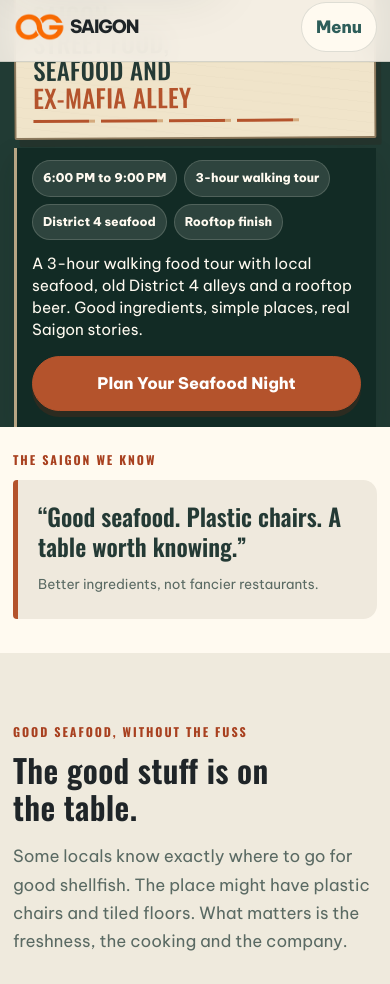
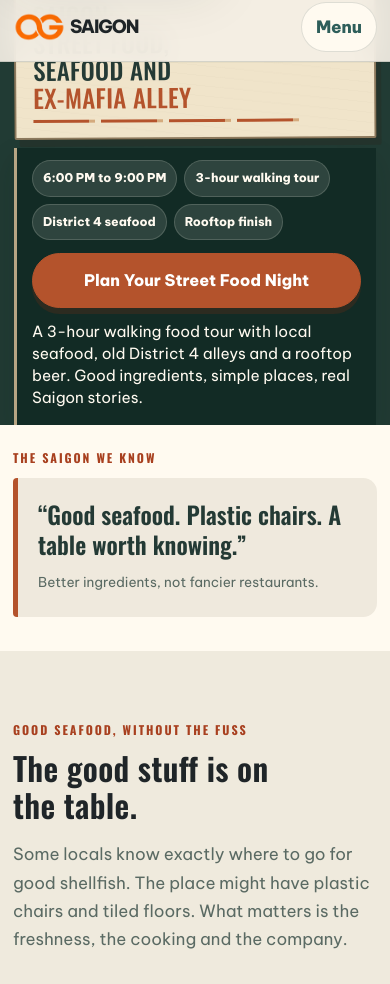
Before and after one commit to DSG2025/DSG2025.github.io, a Jekyll site: the page built from experiences/hidden-saigon/index.html, in a window 390 px wide and 1400 px high, scrolled down 436 px, cut to the strip 7-991 px from the top of the window. Built offline with Jekyll 4.4.1, drawn with Linux system fonts in a browser that asks for light colours; some web fonts are replaced.

Commit message:
fix(hidden-saigon): show mobile CTA before description and rename button

```diff
--- a/assets/css/hidden-saigon-v2.css
+++ b/assets/css/hidden-saigon-v2.css
@@ -213,15 +213,15 @@
     margin:0 0 13px;
     gap:7px;
   }
+  .hidden-food .hf-hero .hero-actions {
+    order:2;
+    margin:0 0 13px;
+  }
   .hidden-food .hf-hero .lead {
-    order:2;
+    order:3;
     margin:0;
     color:#fffaf0;
     font-size:.96rem; line-height:1.43;
-  }
-  .hidden-food .hf-hero .hero-actions {
-    order:3;
-    margin:15px 0 0;
   }
   .hidden-food .hf-hero .hero-actions .btn {
     width:100%; min-height:44px;
--- a/experiences/hidden-saigon/index.html
+++ b/experiences/hidden-saigon/index.html
@@ -45,7 +45,7 @@ layout: null
           <div class="hf-hero-body">
             <p class="lead">A 3-hour walking food tour with local seafood, old District 4 alleys and a rooftop beer. Good ingredients, simple places, real Saigon stories.</p>
             <div class="hero-actions">
-              <a class="btn primary" data-whatsapp-link="" href="https://wa.me/84938033395?text=Hi%20OG%20Saigon%2C%20I%27m%20interested%20in%20Good%20Seafood%2C%20Plastic%20Chairs.%20Could%20you%20tell%20me%20more%3F" rel="noopener" target="_blank">Plan Your Seafood Night</a>
+              <a class="btn primary" data-whatsapp-link="" href="https://wa.me/84938033395?text=Hi%20OG%20Saigon%2C%20I%27m%20interested%20in%20Good%20Seafood%2C%20Plastic%20Chairs.%20Could%20you%20tell%20me%20more%3F" rel="noopener" target="_blank">Plan Your Street Food Night</a>
             </div>
             <div class="facts" aria-label="Experience at a glance">
               <span class="fact">6:00 PM to 9:00 PM</span>
```
